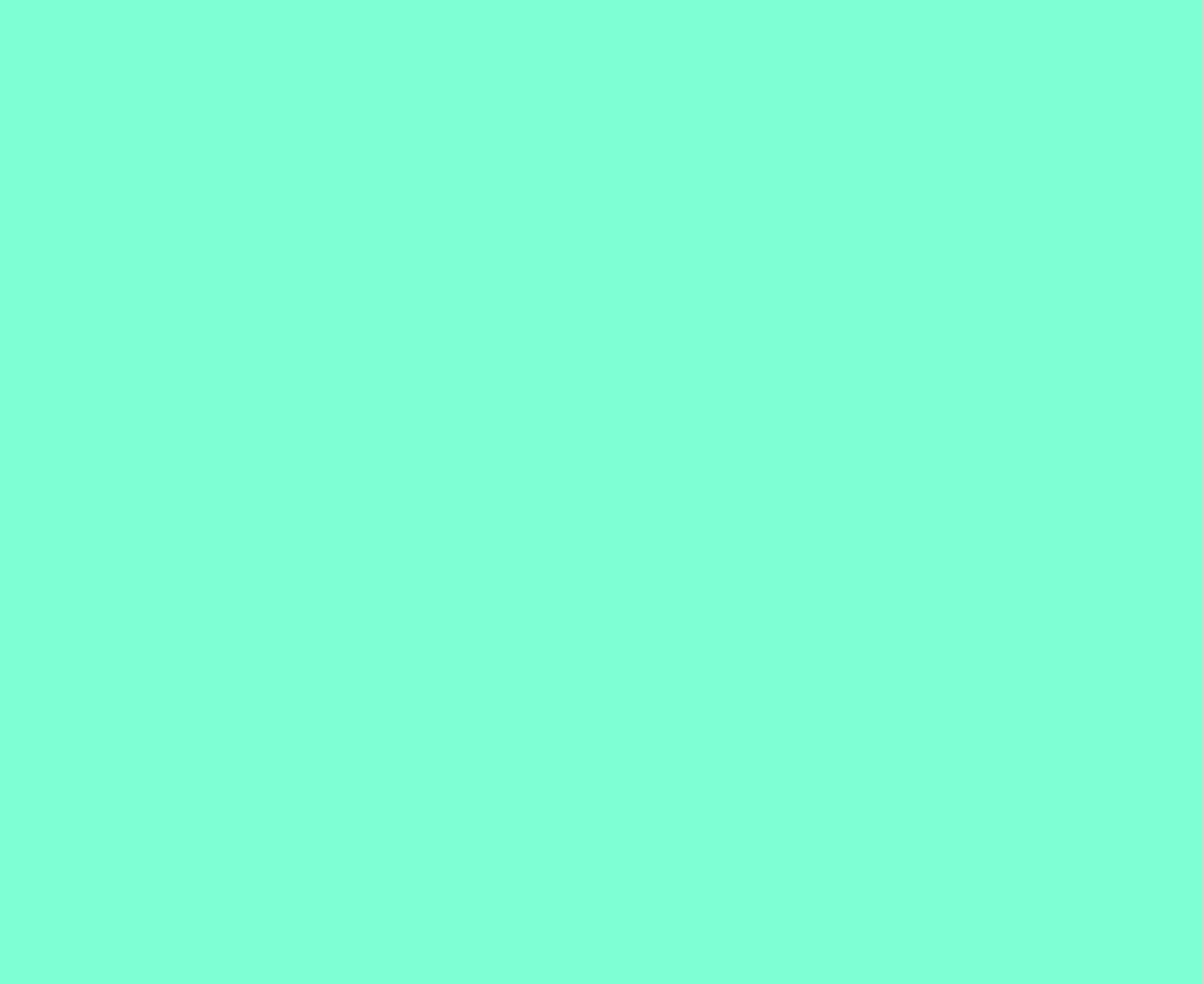
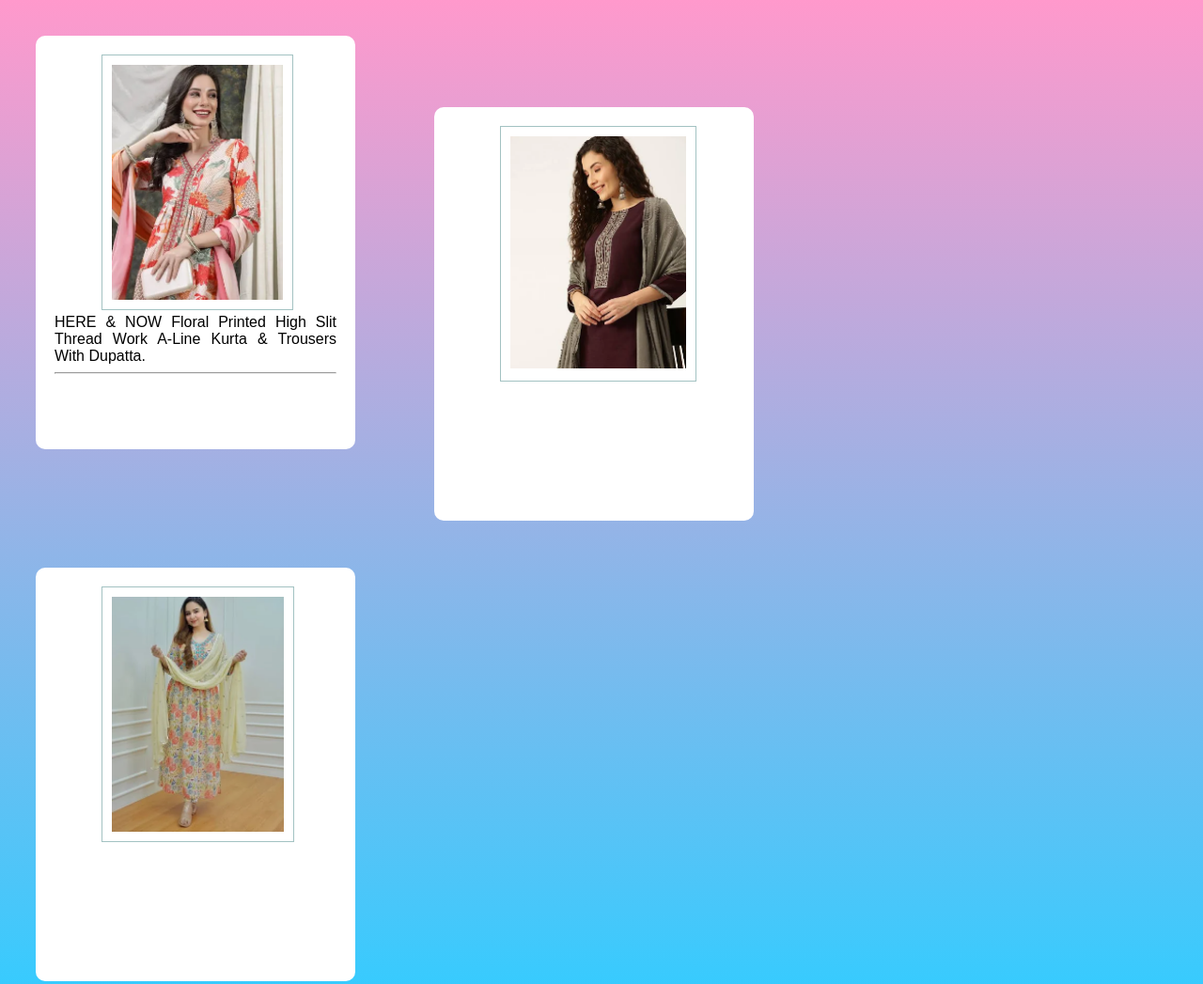
Before and after one commit to anuradhawavge04/icp-8-asignment-15, a plain HTML site: page index.html in a window 1280 px wide. Shown: the whole page at 94% size. Before the commit the page ends 800 px from the top, so only its background shows below. Drawn offline with Linux system fonts and the light colour scheme.

Commit message:
dresses are added

```diff
--- a/index.html
+++ b/index.html
@@ -1,16 +1,45 @@
 <!DOCTYPE html>
-<html >
+<html>
+
 <head>
     <title>cards</title>
     <style>
         body{
-            background-color: aquamarine;
+            background: linear-gradient(to top, #33ccff 0%, #ff99cc 100%); ;
+        }
+        .cards {
+            height: 400px;
+            width: 300px;
+            background-color: white;
+            margin: 30px 50px 20px 30px;
+            display: inline-block;
+            border-radius: 10px;
+            padding: 20px;
+            font-family: Arial, Helvetica, sans-serif;
+            text-align: justify;
+        }
+        .dress{
+            border: solid #a3c2c2 1px;
+            margin-left: 50px;
+            padding: 10px;
         }
     </style>
 </head>
+
 <body>
-    <div class="card">
 
+    <div class="cards">
+       <img class="dress" src="dress1.png" height="250px" alt="kurti dupatta set"/>
+       HERE & NOW Floral Printed High Slit Thread Work A-Line Kurta & Trousers With Dupatta.
+       <hr>
     </div>
+    <div class="cards">
+        <img class="dress" src="dress2.png" height="250px" alt="kurti dupatta set"/>
+    </div>
+    <div class="cards">
+        <img class="dress" src="dress3.png" height="250px" alt="kurti dupatta set"/>
+    </div>
+
 </body>
+
 </html>
```
Also changed, not shown: dress1.png (added), dress2.png (added), dress3.png (added).
